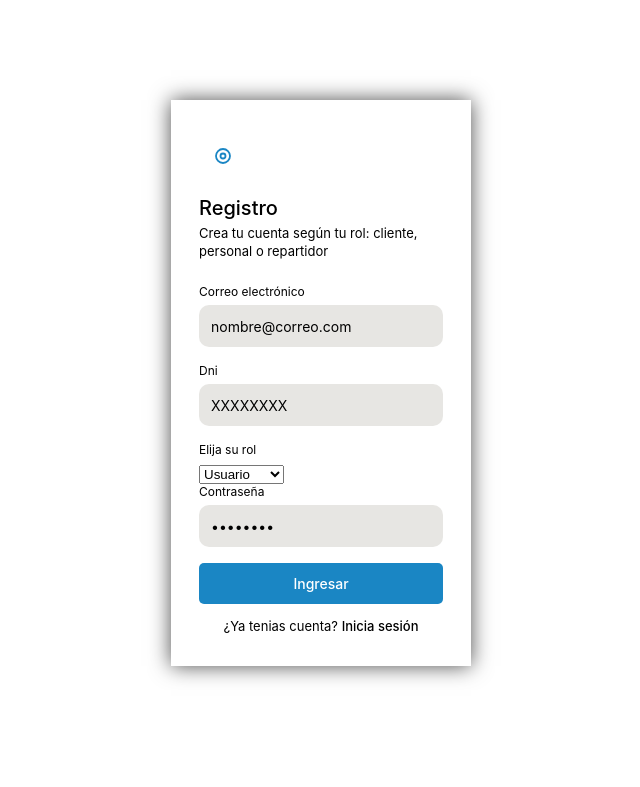
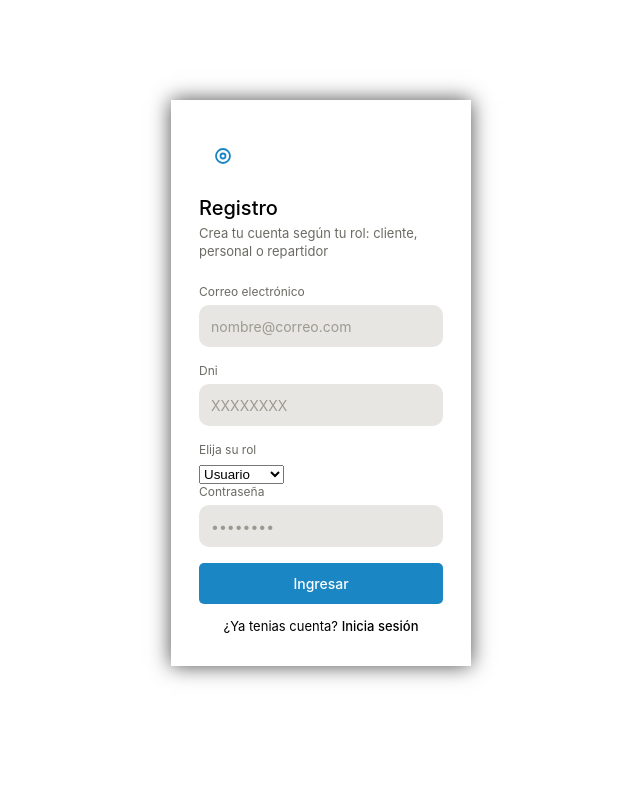
Before and after one commit to ivoo555/Uncrusty, a PHP site: page /registro.html in a window 1280 px wide. Shown: the top 787 px of the page, without its empty margins (319-959 px from the left). Run offline with PHP 8.4, Linux system fonts and the light colour scheme.

Commit message:
Update styles.css

```diff
--- a/html/css/styles.css
+++ b/html/css/styles.css
@@ -133,7 +133,7 @@ h1 {
 
 .subtitle {
   font-size: 13px;
-  color: var(--text-secondary);
+  color: #6B6A63;
   margin: 0 0 24px;
   line-height: 1.4;
 }
@@ -141,7 +141,7 @@ h1 {
 label {
   display: block;
   font-size: 12px;
-  color: var(--text-secondary);
+  color: #6B6A63;
   margin-bottom: 6px;
 }
 
@@ -163,7 +163,7 @@ input {     /*ESTO ES PARA LOS COSITOS DONDE ESCRIB[IS*/
 }
 
 input::placeholder {
-  color: var(--text-muted);
+  color: #9C9A90;
 }
 
 input:focus {
```
